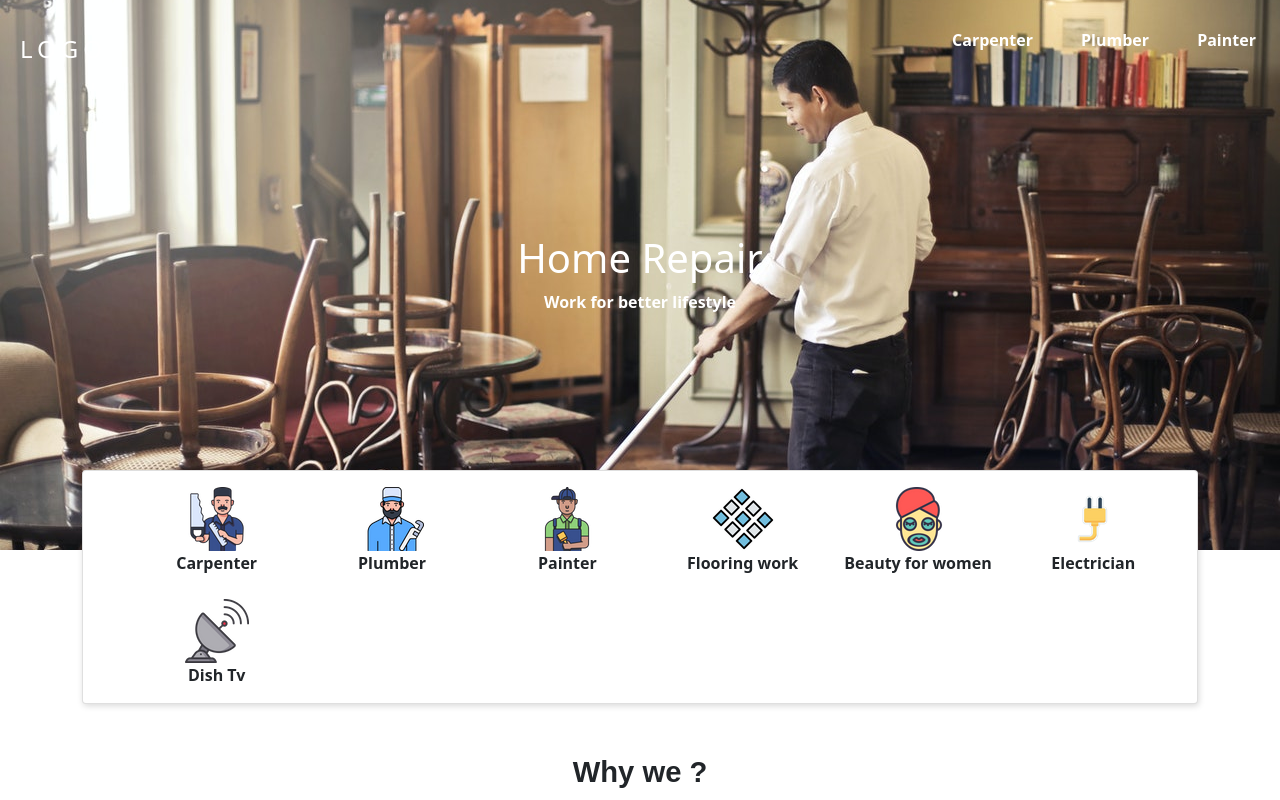
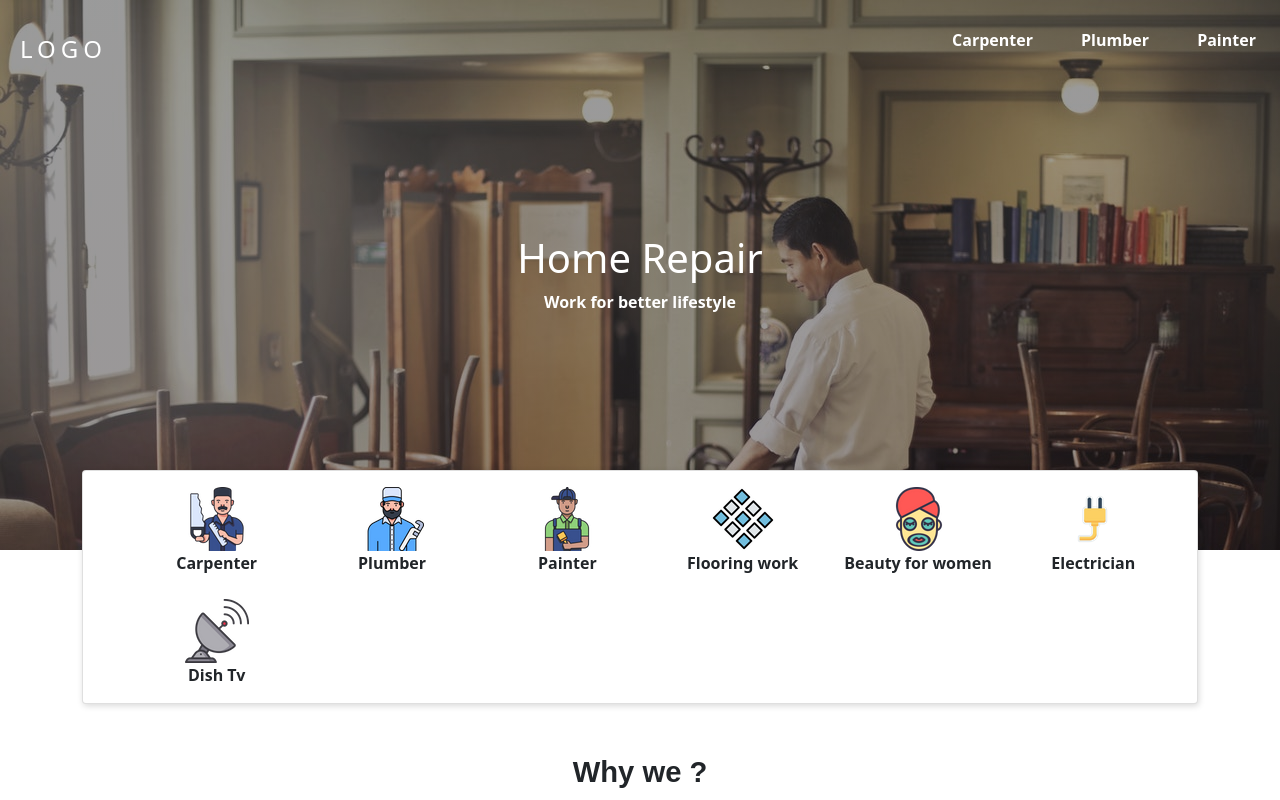
Before and after one commit to thephotogenicbug/Home-Service-website, a plain HTML site: page index.html in a window 1280 px wide. Shown: the top 800 px of the page. Drawn offline with nearby package versions, Linux system fonts and the light colour scheme.

Commit message:
Add overlay on top of image

```diff
--- a/style.css
+++ b/style.css
@@ -51,11 +51,11 @@ nav{
 
 }
 
-.banner{
+.banner {
     height:550px;
-    background-image: url('/images/Banner1.jpg');
-    background-position: center;
-    background-size: cover;
+    background-position: center 100%;
+    background: linear-gradient(rgba(44, 43, 43, 0.473), rgba(36, 27, 29, 0.459)), url("/images/Banner1.jpg");
+    background-size: cover ;
 
 }
 
@@ -212,6 +212,7 @@ nav{
   }
 
   @media all and (max-width:900px) {
+
     .services-grid {
       display: -webkit-box;
       display: flex;
```
Also changed, not shown: index.html (+1 -1 lines), images/women-face.png (added).
